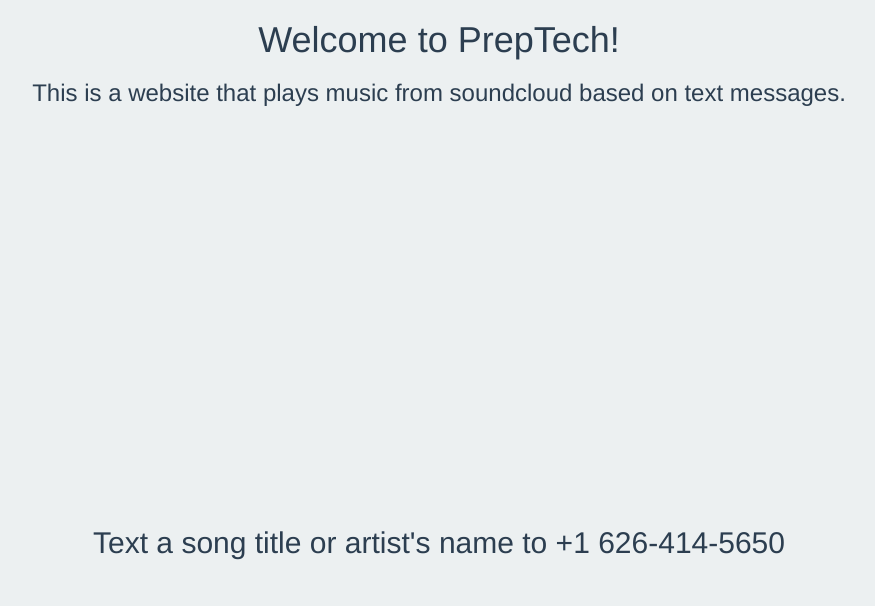
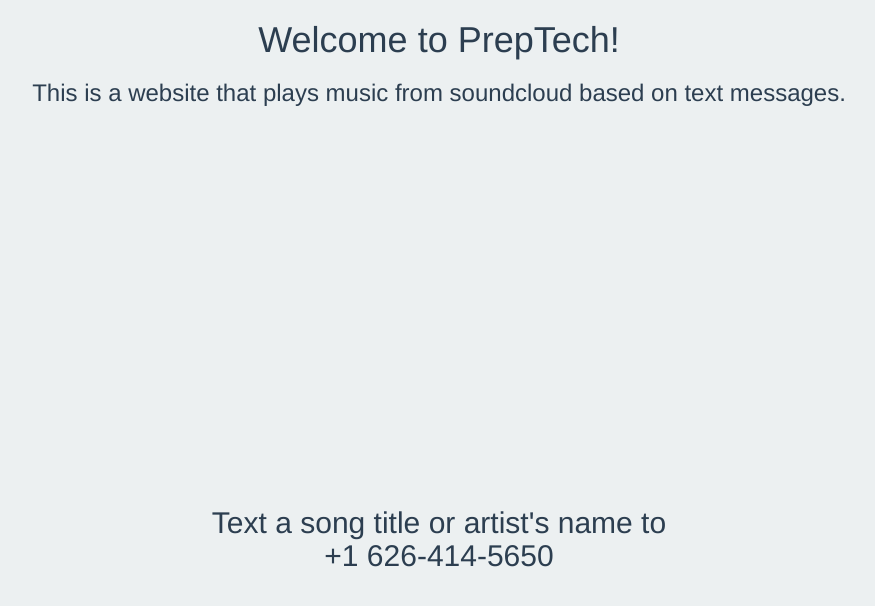
Before and after one commit to PrepTech/twiliomusic, a website: page index.html in a window 1280 px wide. Shown: the whole page, without its empty margins (201-1076 px from the left). Drawn offline with nearby package versions, Linux system fonts and the light colour scheme; a web font is replaced by a local one.

Commit message:
text size and position

```diff
--- a/style.css
+++ b/style.css
@@ -4,5 +4,5 @@
   background:#ecf0f1;
 }
 #somethin {
-  padding-top:400px;
+  margin:400px;
 }
```
